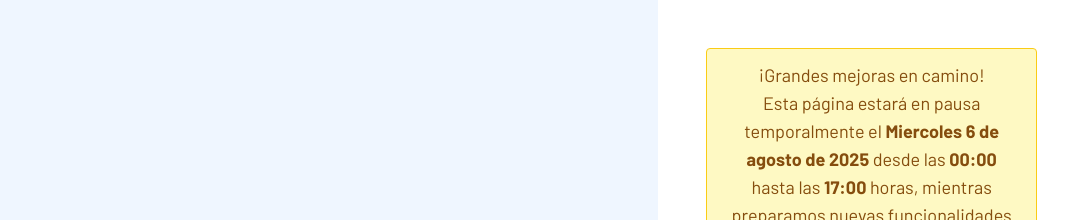
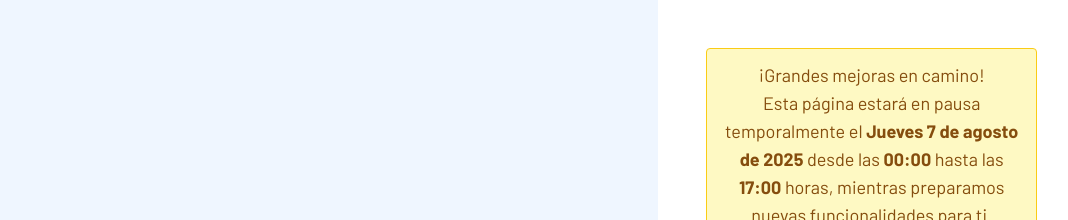
Before and after one commit to SaavedraSebastian/projectmicroaliados, an Angular app: page /login in a window 1280 px wide. Shown: the top 220 px of the page, without its empty margins (195-1263 px from the left). Built offline with nearby package versions, Linux system fonts and the light colour scheme.

Commit message:
Actualización v1

```diff
--- a/src/app/pages/auth/login/login.component.html
+++ b/src/app/pages/auth/login/login.component.html
@@ -17,7 +17,7 @@
   <div class="w-full lg:w-1/3 px-4 sm:px-6 md:px-10 lg:px-8 xl:px-12 py-6 sm:py-8 md:py-12 flex flex-col justify-center">
      <div class="bg-yellow-100 border border-yellow-400 text-yellow-800 px-4 py-3 rounded text-lg text-center mb-6">
    ¡Grandes mejoras en camino! <br />
-  Esta página estará en pausa temporalmente el <strong>Miercoles 6 de agosto de 2025</strong> desde las <strong>00:00</strong> hasta las <strong>17:00</strong> horas, mientras preparamos nuevas funcionalidades para ti. <br />
+  Esta página estará en pausa temporalmente el <strong>Jueves 7 de agosto de 2025</strong> desde las <strong>00:00</strong> hasta las <strong>17:00</strong> horas, mientras preparamos nuevas funcionalidades para ti. <br />
   🚀 ¡Gracias por tu paciencia! Volveremos pronto con una mejor experiencia.
 </div>
 
```
